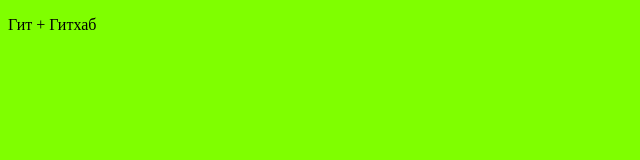
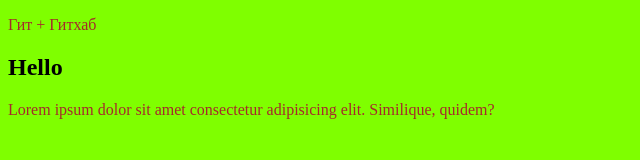
Before and after one commit to Sergey13NN/GitTest, a plain HTML site: page index.html in a window 1280 px wide. Shown: the whole page, without its empty margins (0-640 px from the left). Drawn offline with Linux system fonts and the light colour scheme.

Commit message:
Мои изменения2

```diff
--- a/css/main.css
+++ b/css/main.css
@@ -1,3 +1,11 @@
 body {
   background-color: chartreuse;
 }
+
+p {
+  color: brown;
+}
+
+h2 {
+  font-size: 40;
+}
--- a/index.html
+++ b/index.html
@@ -9,5 +9,10 @@
   </head>
   <body>
     <p>Гит + Гитхаб</p>
+    <h2>Hello</h2>
+    <p>
+      Lorem ipsum dolor sit amet consectetur adipisicing elit. Similique,
+      quidem?
+    </p>
   </body>
 </html>
```
